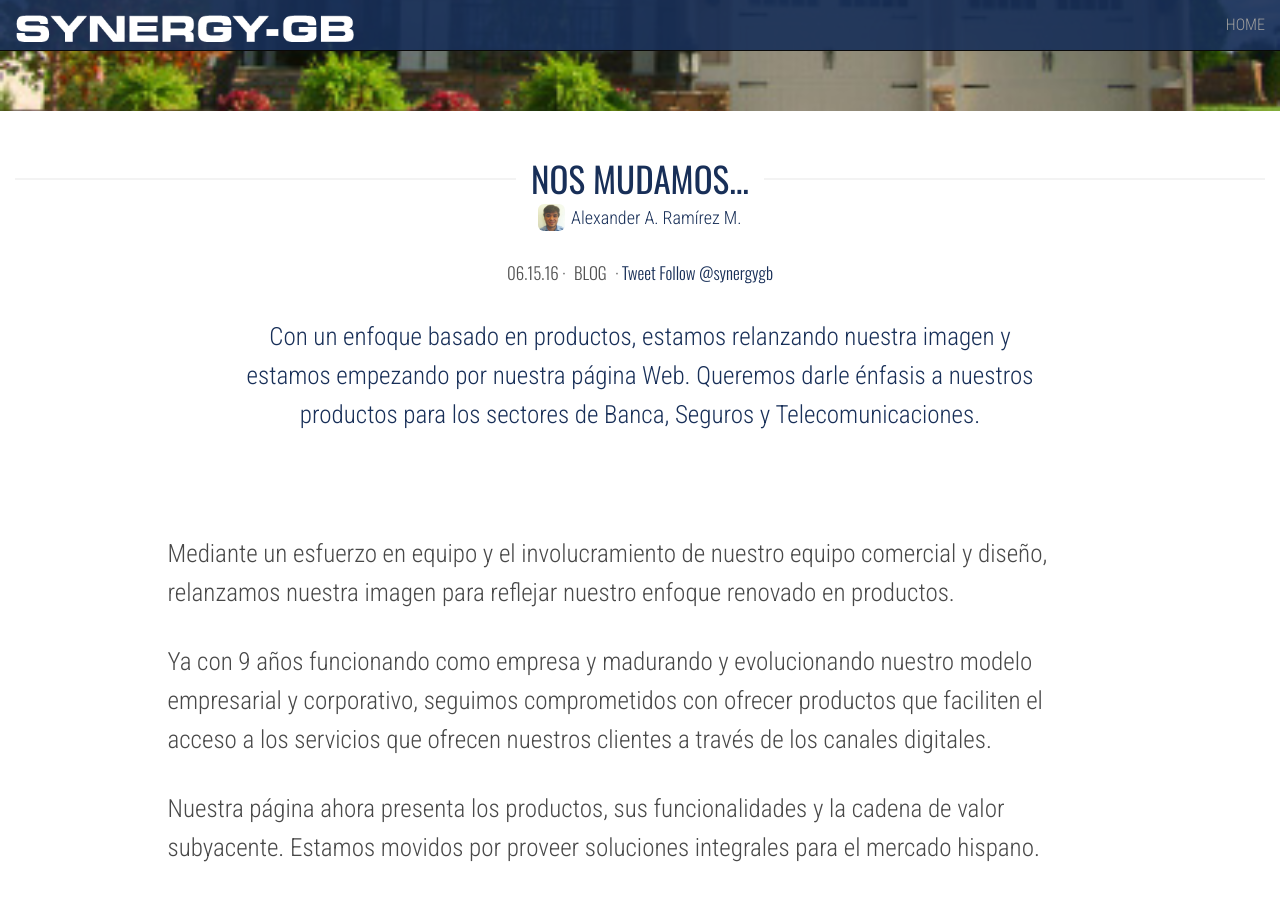
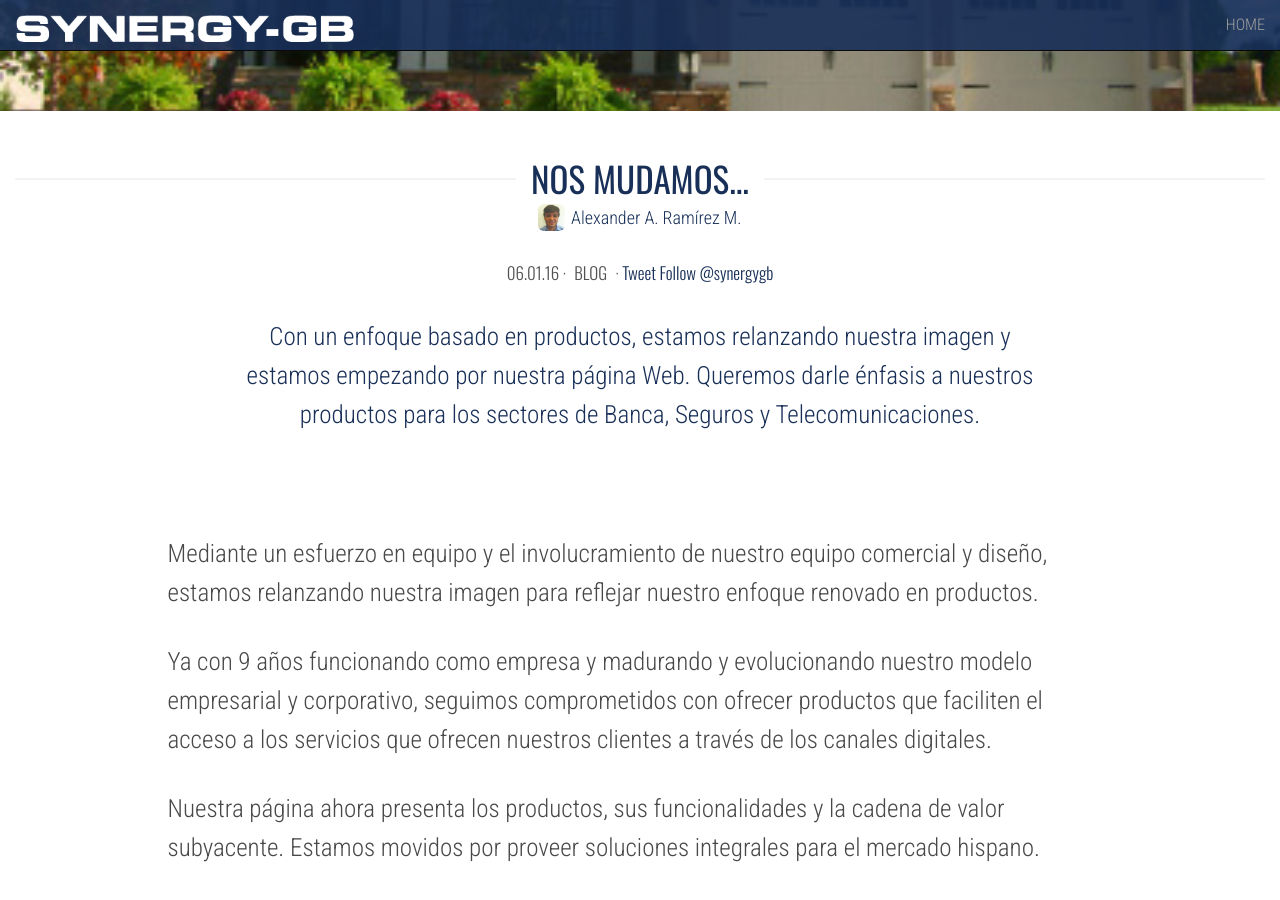
Before and after one commit to jonathanduarte/SYNERGY-GB.github.io, a Jekyll site: the page built from _posts/2016-06-01-nos-mudamos.md, in a window 1280 px wide and 900 px high, scrolled down 440 px. Built offline with Jekyll 4.4.1, drawn with Linux system fonts in a browser that asks for light colours; nearby versions of some CDN libraries; comment, search, counter and statistics services are not loaded.

Commit message:
Changed post dates

```diff
--- a/_posts/2016-06-01-nuevo-home.md
+++ b/_posts/2016-06-01-nos-mudamos.md
@@ -1,21 +1,17 @@
 ---
 layout: inner
-title: Nos mudamos...
-date: 2016-06-15
+title: 'Nos mudamos...'
+date: 2016-06-01 13:26:34
 categories: blog
 tags: Synergy-GB
-local_featured_image: newhome.jpg
+local_featured_image: 'newhome.jpg'
 author: Alexander A. Ramírez M.
 author_pic: Alexander_Ramirez.jpg
 author_email: alexander.ramirez@synergy-gb.com
-lead_text: >-
-  Con un enfoque basado en productos, estamos relanzando nuestra imagen y
-  estamos empezando por nuestra página Web. Queremos darle énfasis a nuestros
-  productos para los sectores de Banca, Seguros y Telecomunicaciones.
-published: true
+lead_text: 'Con un enfoque basado en productos, estamos relanzando nuestra imagen y estamos empezando por nuestra página Web. Queremos darle énfasis a nuestros productos para los sectores de Banca, Seguros y Telecomunicaciones.'
 ---
 
-Mediante un esfuerzo en equipo y el involucramiento de nuestro equipo comercial y diseño, relanzamos nuestra imagen para reflejar nuestro enfoque renovado en productos.
+Mediante un esfuerzo en equipo y el involucramiento de nuestro equipo comercial y diseño, estamos relanzando nuestra imagen para reflejar nuestro enfoque renovado en productos.
 
 Ya con 9 años funcionando como empresa y madurando y evolucionando nuestro modelo empresarial y corporativo, seguimos comprometidos con ofrecer productos que faciliten el acceso a los servicios que ofrecen nuestros clientes a través de los canales digitales.
 
```
Also changed, not shown: _posts/2016-06-08-nuevo-blog.md (renamed from _posts/2015-10-08-my-first-normal-post.md).
